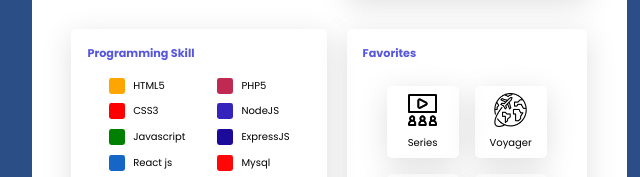
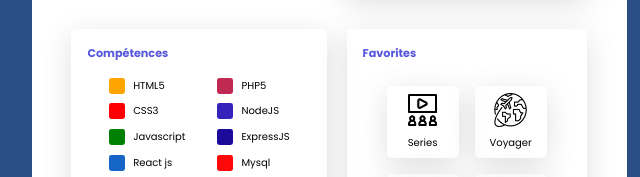
Before and after one commit to SuperCoolNinja/cv-design, a plain HTML site: page index.html in a window 1280 px wide. Shown: the part 510-687 px from the top of the page, 311-951 px from the left. Drawn offline with Linux system fonts and the light colour scheme.

Commit message:
Update index.html

```diff
--- a/index.html
+++ b/index.html
@@ -59,7 +59,7 @@
 
         <section class="section" id="section-three">
           <article class="article" id="article-skill">
-            <h6>Programming Skill</h6>
+            <h6>Compétences</h6>
 
             <div class="wrapper-skill">
               <ul>
```
